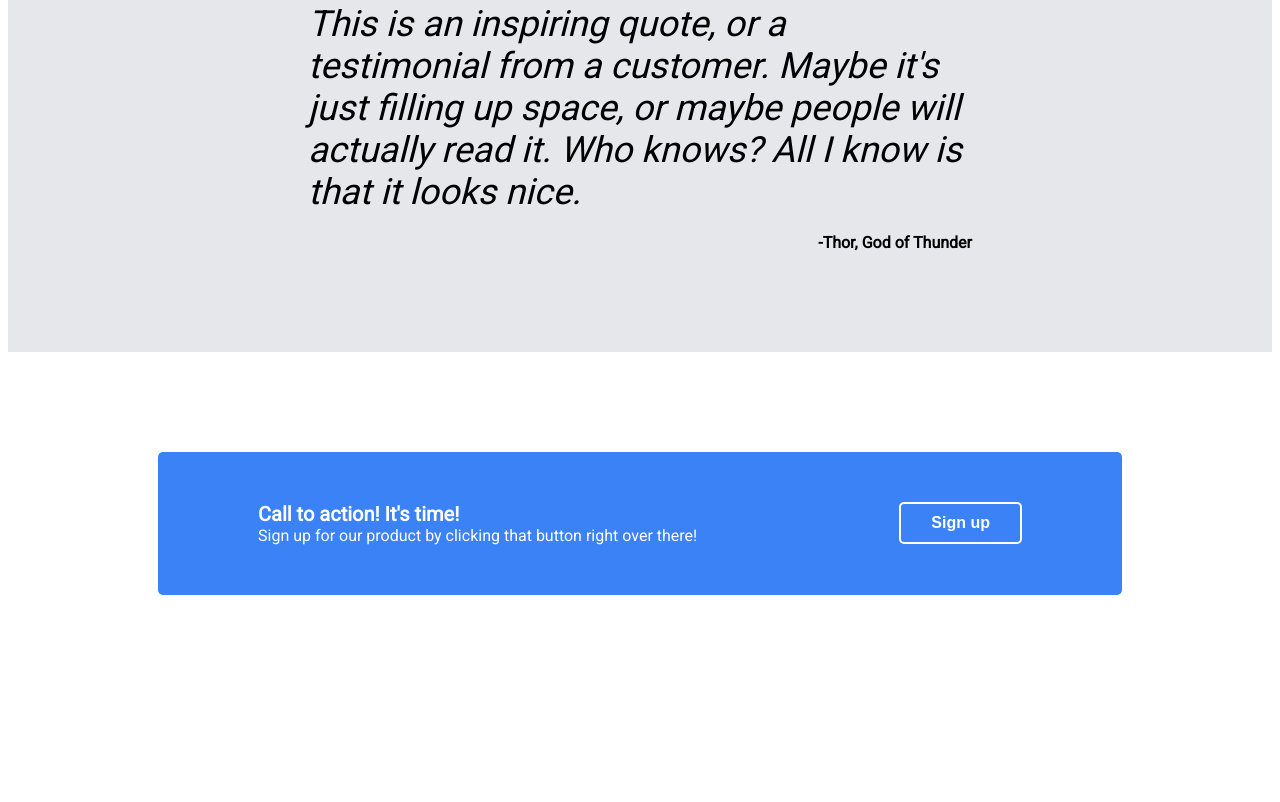
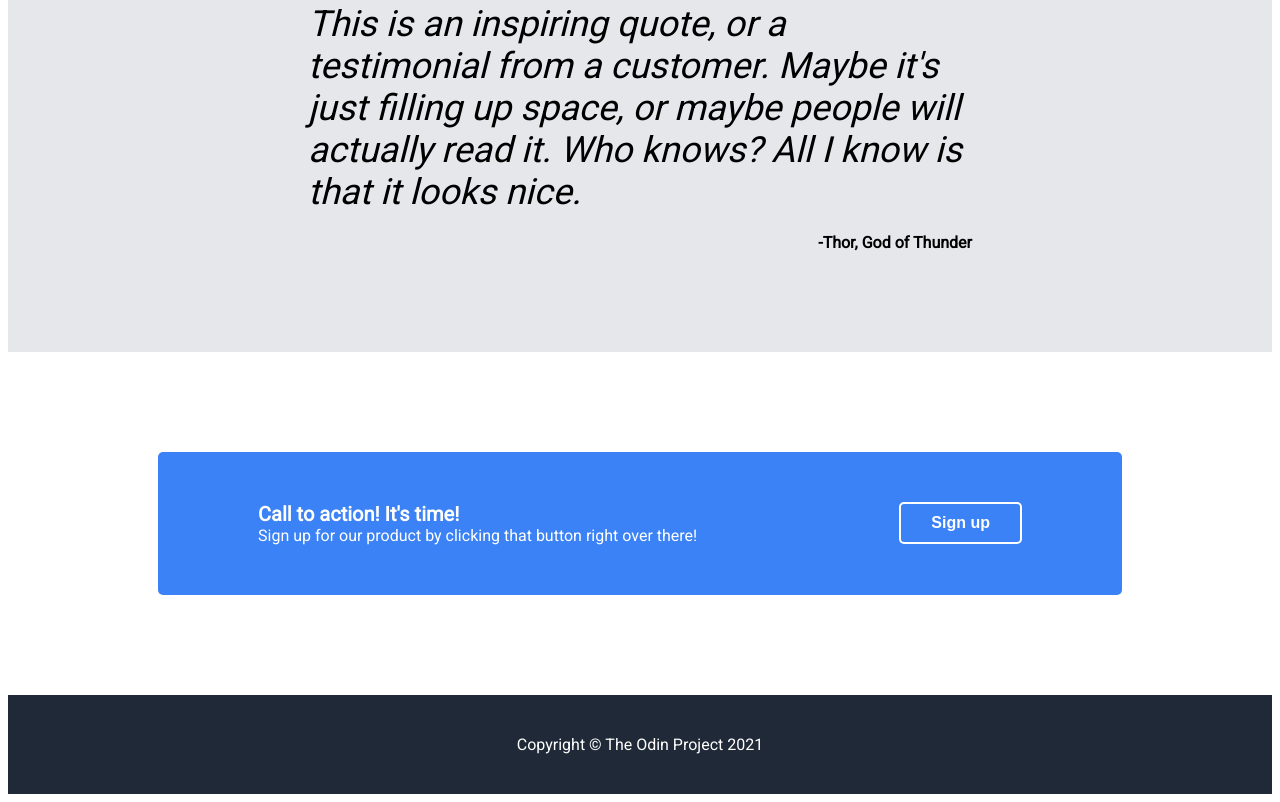
Before and after one commit to TheA3ther/odin-landing-page, a plain HTML site: page index.html in a window 1280 px wide. Shown: the part 1118-1920 px from the top of the page. Before the commit the page ends 1821 px from the top, so only its background shows below. Drawn offline with Linux system fonts and the light colour scheme.

Commit message:
Finish css for footer

```diff
--- a/index.html
+++ b/index.html
@@ -95,9 +95,7 @@
 
         <!-- Footer -->
         <div class="footer">
-            <div class="copyright">
-
-            </div>
+            Copyright © The Odin Project 2021
         </div>
 
     </body>
--- a/style.css
+++ b/style.css
@@ -191,3 +191,15 @@ li {
 .four button {
     border: 2px solid white;
 }
+
+/* css for footer */
+
+.footer {
+    color: white;
+    display: flex;
+    background-color: rgba(31,41,55,255);
+    padding-top: 40px;
+    padding-bottom: 40px;
+    justify-content: center;
+    align-items: center;
+}
```
